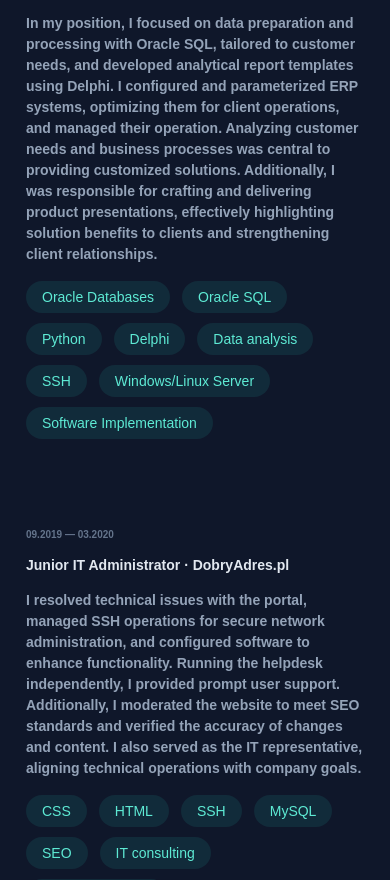
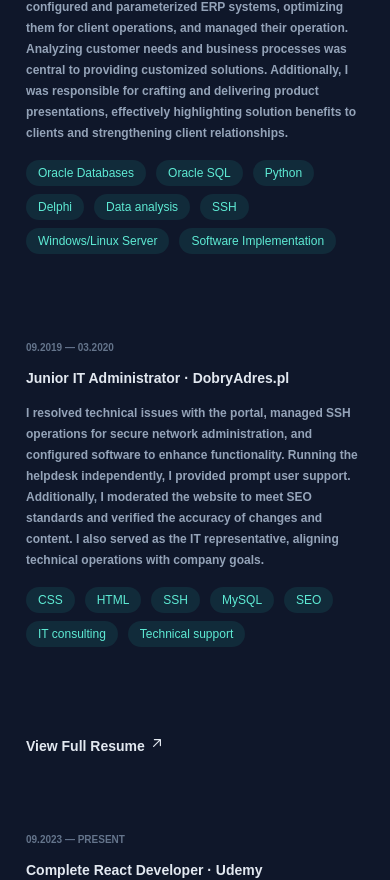
Before and after one commit to bkulpa/portfolio, a React (Create React App) app: page / in a window 390 px wide. Shown: the part 1571-2451 px from the top of the page. Built offline with nearby package versions, Linux system fonts and the light colour scheme.

Commit message:
added mobile css for tech-stack

```diff
--- a/src/components/experience-field/experience-field.styles.jsx
+++ b/src/components/experience-field/experience-field.styles.jsx
@@ -45,6 +45,7 @@ export const CVLink = styled.a`
 
   @media (max-width: ${mobileBreakpoint}) {
     margin-bottom: 64px;
+    font-size: 14px;
   }
 `;
 
@@ -73,8 +74,8 @@ export const ExperienceFieldMainBox = styled.div`
   }
 
   @media (max-width: ${mobileBreakpoint}) {
-    flex-direction: column; /* Zmienia układ z poziomego na pionowy */
-    align-items: flex-start; /* Dostosowuje elementy do lewej strony kontenera */
+    flex-direction: column;
+    align-items: flex-start;
 
     &:hover {
       background-color: transparent;
@@ -90,6 +91,10 @@ export const ExperienceFieldDescription = styled.div`
   line-height: 21px;
   margin-bottom: 16px;
   margin-top: 8px;
+
+  @media (max-width: ${mobileBreakpoint}) {
+    font-size: 12px;
+  }
 `;
 
 export const ExperienceDetailsContainer = styled.div`
--- a/src/components/tech-stack/tech-stack.component.jsx
+++ b/src/components/tech-stack/tech-stack.component.jsx
@@ -1,5 +1,6 @@
 import styled from "styled-components";
 
+const mobileBreakpoint = "768px";
 const Technology = styled.div`
   align-items: center;
   background-color: rgba(45, 212, 191, 0.1);
@@ -14,8 +15,14 @@ const Technology = styled.div`
   margin-bottom: 10px;
   margin-right: 12px;
   padding: 8px 16px;
+
+  @media (max-width: ${mobileBreakpoint}) {
+    font-size: 12px;
+    padding: 6px 12px;
+    margin-bottom: 8px;
+    margin-right: 10px;
+  }
 `;
-
 const TechStackContainer = styled.div`
   display: flex;
   flex-wrap: wrap;
@@ -27,9 +34,7 @@ const TechStack = ({ technologies }) => {
   return (
     <TechStackContainer>
       {techList.map((tech, index) => (
-        // <div>
         <Technology key={index}>{tech}</Technology>
-        // </div>
       ))}
     </TechStackContainer>
   );
```
